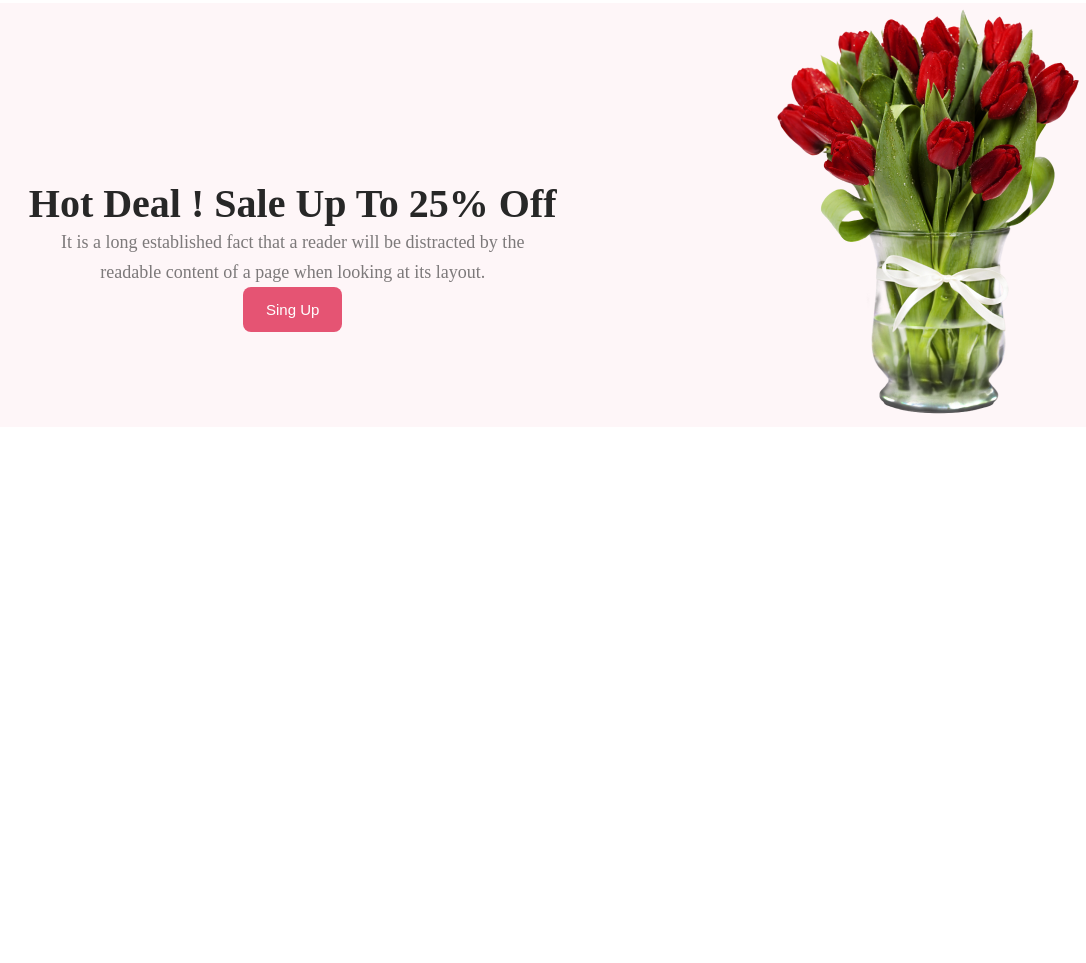
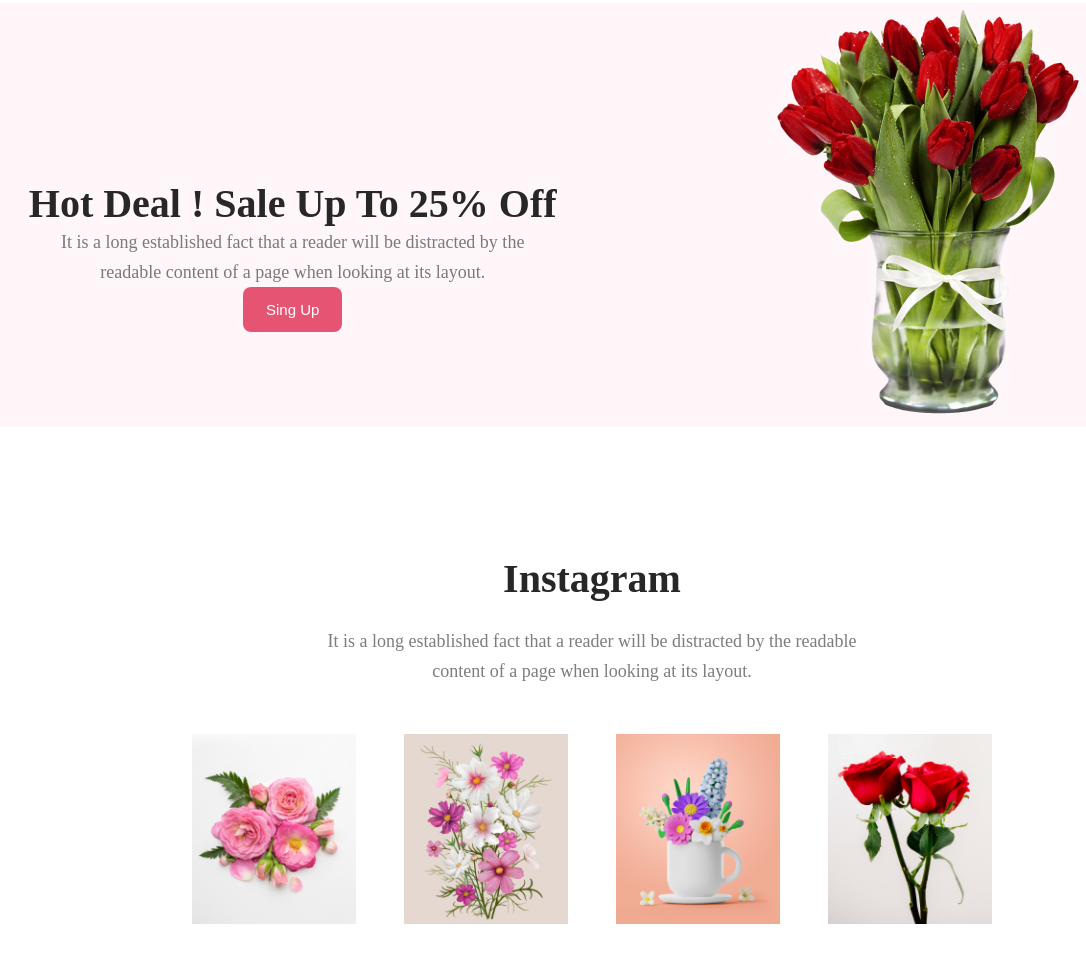
Before and after one commit to hridoyroy10/flower-shop, a plain HTML site: page index.html in a window 1280 px wide. Shown: the part 1573-2536 px from the top of the page, without its empty margins (48-1134 px from the left). Before the commit the page ends 2000 px from the top, so only its background shows below. Drawn offline with Linux system fonts and the light colour scheme; a web font is replaced by a local one.

Commit message:
instagram section added

```diff
--- a/index.html
+++ b/index.html
@@ -20,7 +20,9 @@
     <header class="home-container">
         <div class="home-title">
             <h1>Let's make<br> beautiful flowers a<br> part of your life.</h1>
-            <p class="home-description">It is a long established fact that a reader will be distracted by the readable content of a page when looking at its layout. The point of using Lorem Ipsum is that it has a more-or-less normal distribution of letters.</p>
+            <p class="home-description">It is a long established fact that a reader will be distracted by the readable
+                content of a page when looking at its layout. The point of using Lorem Ipsum is that it has a
+                more-or-less normal distribution of letters.</p>
             <button class="btn-shop">Shop Now</button>
         </div>
         <div>
@@ -81,7 +83,8 @@
             <div class="singUp-container">
                 <div class="sign-up-details">
                     <h1>Hot Deal ! Sale Up To 25% <span>Off</span></h1>
-                    <p>It is a long established fact that a reader will be distracted by the <br> readable content of a page when looking at its layout.</p>
+                    <p>It is a long established fact that a reader will be distracted by the <br> readable content of a
+                        page when looking at its layout.</p>
                     <button class="btn-shop">Sing Up</button>
                 </div>
                 <div class="singUp-flower">
@@ -91,6 +94,34 @@
         </section>
 
         <!-- sing up section end -->
+
+        <!-- Instagram section start -->
+        <section>
+            <div class="container">
+                <div class="instagram-container">
+                    <h1>Instagram</h1>
+                    <p>It is a long established fact that a reader will be distracted by the readable <br> content of a page
+                        when looking at its layout.</p>
+
+                    <div class="instagram-card-group">
+                        <div class="instagram-card">
+                            <img src="./Flower Asset/Flower 01.png" alt="">
+                        </div>
+                        <div class="instagram-card">
+                            <img src="./Flower Asset/Rectangle 4.png" alt="">
+                        </div>
+                        <div class="instagram-card">
+                            <img src="./Flower Asset/Rectangle 5.png" alt="">
+                        </div>
+                        <div class="instagram-card">
+                            <img src="./Flower Asset/3.png" alt="">
+                        </div>
+                    </div>
+                </div>
+            </div>
+        </section>
+        <!-- Instagram section start -->
+
     </main>
     <!-- Main section start -->
 </body>
--- a/style/style.css
+++ b/style/style.css
@@ -12,12 +12,14 @@
 }
 
 h1 {
+    text-align: center;
     font-size: 40px;
     color: #272727;
     font-weight: 800;
 }
 
 p {
+    text-align: center;
     color: rgba(39, 39, 39, 0.60);
     font-size: 18px;
     font-weight: 400;
@@ -136,3 +138,16 @@ p {
 }
 
 /* singUp css end */
+
+/* instagram css start */
+.instagram-container h1{
+    margin-bottom: 24px;
+}
+.instagram-card-group{
+    display: flex;
+    gap: 48px;
+    margin-top: 48px;
+}
+.instagram-card img{
+    width: 100%;
+}
```
